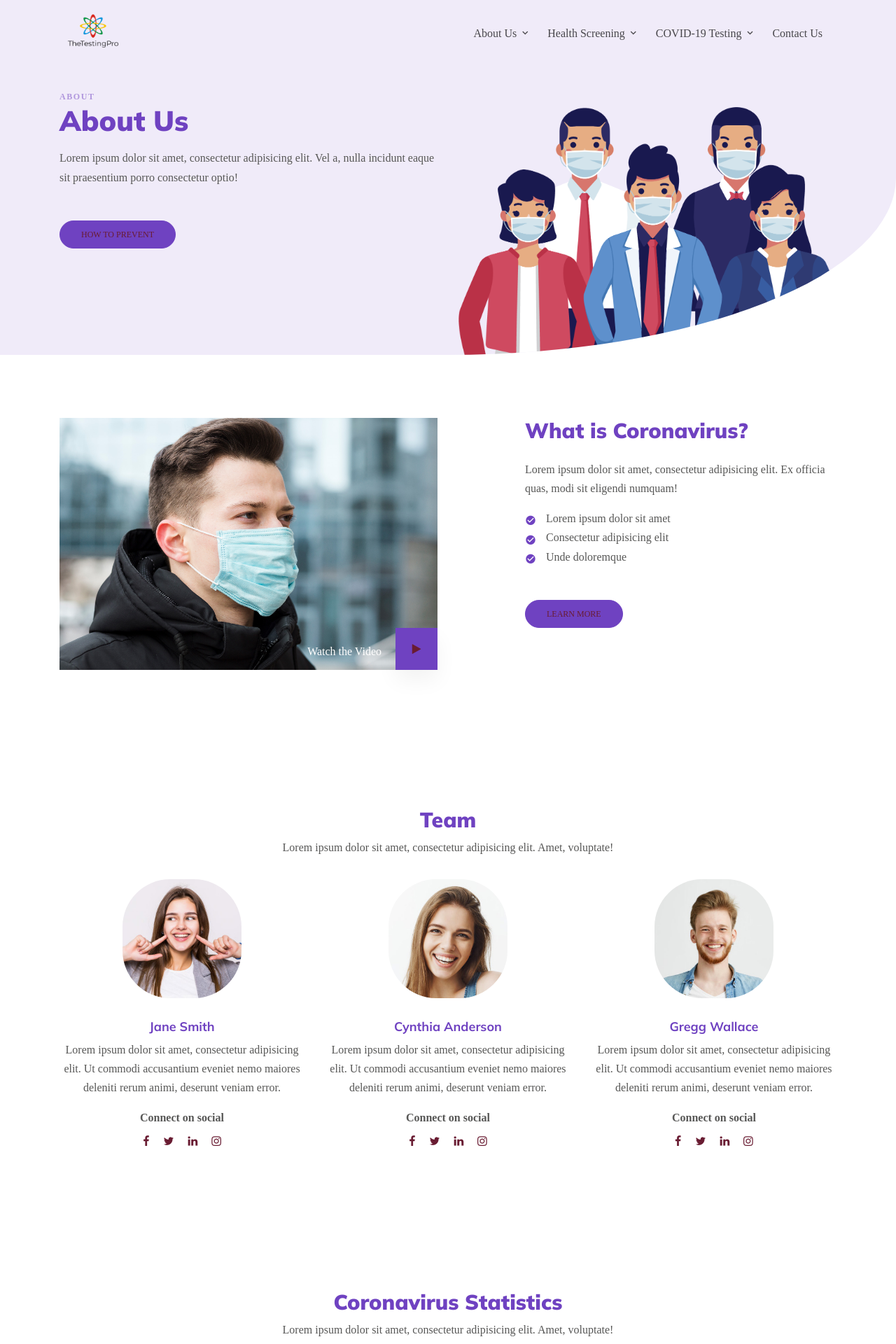
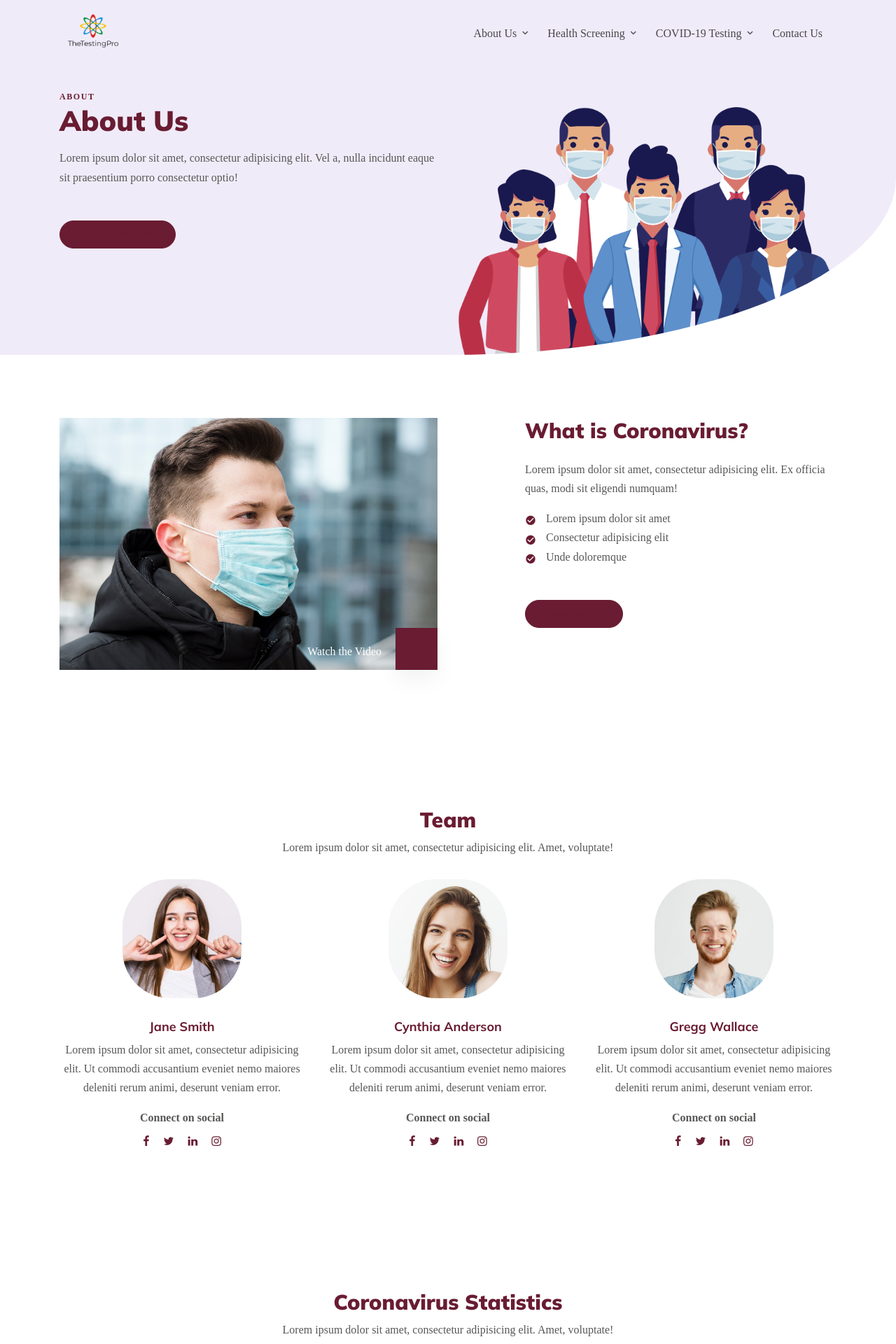
Before and after one commit to astejobs/healthscreening, a PHP site: page /about.php in a window 1280 px wide; the page is wider, and only the part inside the window is pictured. Shown: the top 1920 px of that part at 70% size. Run offline with PHP 8.4, Linux system fonts and the light colour scheme; some web fonts are replaced.

Commit message:
design changes

```diff
--- a/contact.php
+++ b/contact.php
@@ -15,7 +15,7 @@
   <meta charset="UTF-8">
   <meta http-equiv="X-UA-Compatible" content="IE=edge">
   <meta name="viewport" content="width=device-width, initial-scale=1.0">
-  <title>Contact Us</title>
+  <title>Contact Us | TheTestingPro</title>
   <link rel="stylesheet" href="https://cdnjs.cloudflare.com/ajax/libs/font-awesome/6.1.2/css/all.min.css"
     integrity="sha512-1sCRPdkRXhBV2PBLUdRb4tMg1w2YPf37qatUFeS7zlBy7jJI8Lf4VHwWfZZfpXtYSLy85pkm9GaYVYMfw5BC1A=="
     crossorigin="anonymous" referrerpolicy="no-referrer" />
--- a/corporateHealthPage.php
+++ b/corporateHealthPage.php
@@ -138,7 +138,7 @@
      <div class="row ">
 
       <div class="col-md-6 ">
-      <h5 class="text-dark font-weight-bold addColor ">Corporate Health Screening</h5>
+      <h5 class="text-dark font-weight-bold addColor ">Corporate Health Screening </h5>
       <p class="text-justify">Investing in your employees’ annual health screening proves that you care for their wellbeing.  Health screening amongst employees improves productivity, reduces absenteeism, builds trust and loyalty.  Our range of corporate health screening packages provide a unique opportunity to invest in the long-term health of your employees and lets you choose what works best for your company; be it an on-site workplace health screening or even a home-based health screening. </p>
 
     </div>
--- a/css/style.css
+++ b/css/style.css
@@ -74,19 +74,19 @@
     -webkit-box-shadow: none !important;
     box-shadow: none !important; }
   .btn.btn-primary {
-    background: #6f42c1;
-    border-color: #6f42c1;
+    background: #691C32;
+    border-color: #691C32;
     color: #fff; }
     .btn.btn-primary:hover {
-      background: #6f42c1;
-      border-color: #6f42c1;
+      background: #691C32;
+      border-color: #691C32;
       color: #fff; }
     .btn.btn-primary.btn-black--hover:hover {
       background: #666666;
       color: #fff; }
   .btn.btn-white {
     border-color: #fff;
-    color: #6f42c1;
+    color: #691C32;
     background: #fff; }
     .btn.btn-white:hover {
       background: transparent;
@@ -601,7 +601,7 @@
   overflow: hidden; }
   .hero-v1 .heading {
     font-weight: 900;
-    color: #6f42c1;
+    color: #691C32;
     font-size: 40px; }
     @media (max-width: 991.98px) {
       .hero-v1 .heading {
@@ -609,7 +609,7 @@
   .hero-v1 .subheading {
     font-size: 12px;
     text-transform: uppercase;
-    color: rgba(111, 66, 193, 0.5);
+    color: #691C32;
     letter-spacing: .1rem;
     font-weight: 900; }
   .hero-v1 .illustration {
@@ -829,7 +829,7 @@
   padding-left: 30px;
   position: relative; }
   .list-check li:before {
-    color: #6f42c1;
+    color: #691C32;
     top: .2rem;
     font-family: 'icomoon';
     content: '\e86c';
@@ -859,7 +859,7 @@
 .section-heading {
   font-size: 30px;
   font-weight: 900;
-  color: #6f42c1; }
+  color: #691c32; }
   @media (max-width: 991.98px) {
     .section-heading {
       font-size: 24px; } }
@@ -882,7 +882,7 @@
     position: absolute;
     bottom: 0;
     right: 0;
-    background: #6f42c1;
+    background: #691C32;
     color: #fff;
     -webkit-box-shadow: 0 15px 30px 0 rgba(0, 0, 0, 0.05);
     box-shadow: 0 15px 30px 0 rgba(0, 0, 0, 0.05); }
@@ -1065,7 +1065,7 @@
   .team h3 {
     font-size: 18px;
     font-weight: 700;
-    color: #6f42c1; }
+    color: #691C32; }
 
 .side-title {
   font-size: 18px;
--- a/mobilehealthscreening.php
+++ b/mobilehealthscreening.php
@@ -5,7 +5,7 @@
 
   <meta charset="utf-8">
   <meta name="viewport" content="width=device-width, initial-scale=1, shrink-to-fit=no">
-  <title>Health Screening</title>
+  <title>Mobile Health Screening</title>
   <link href="https://fonts.googleapis.com/css2?family=Mulish:wght@400;700;900&display=swap" rel="stylesheet">
   <link rel="stylesheet" href="https://cdnjs.cloudflare.com/ajax/libs/font-awesome/6.1.2/css/all.min.css"
     integrity="sha512-1sCRPdkRXhBV2PBLUdRb4tMg1w2YPf37qatUFeS7zlBy7jJI8Lf4VHwWfZZfpXtYSLy85pkm9GaYVYMfw5BC1A=="
```
Also changed, not shown: other parts of css/style.css (+27 -24 lines).
